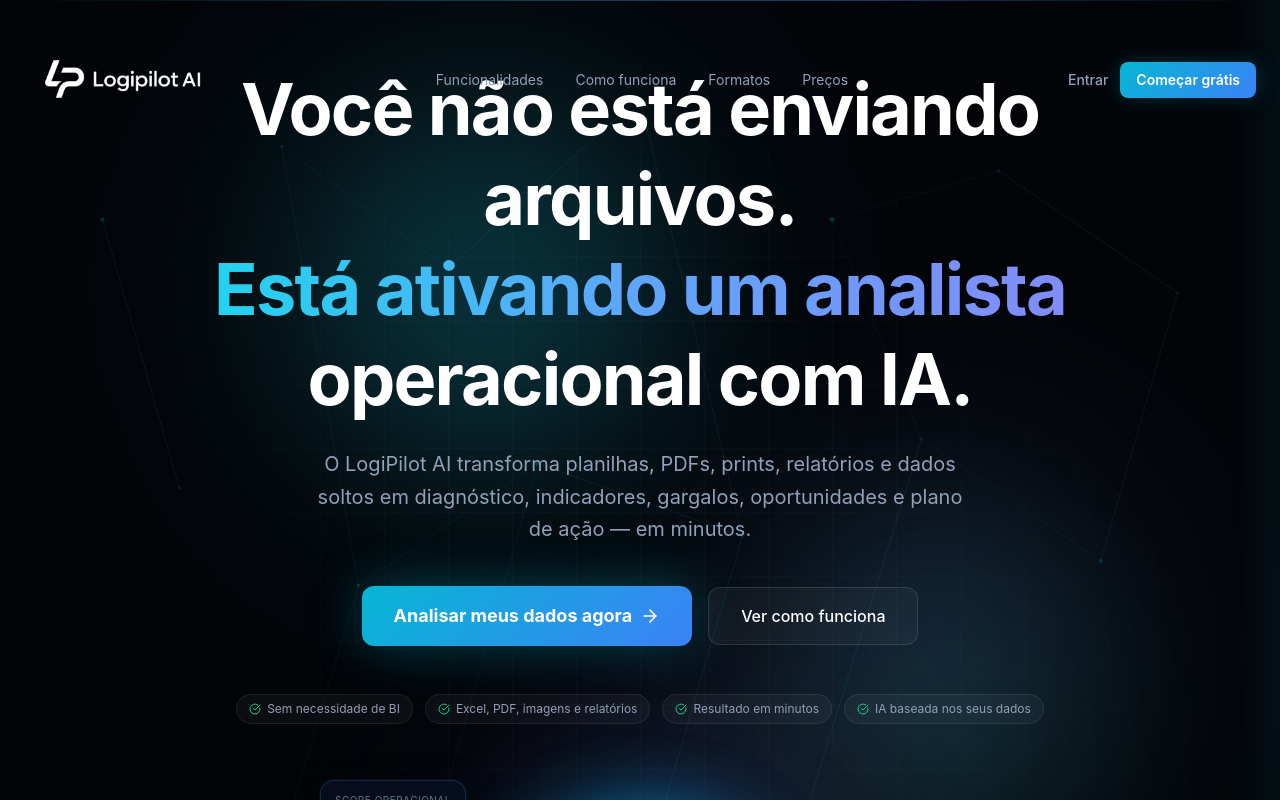
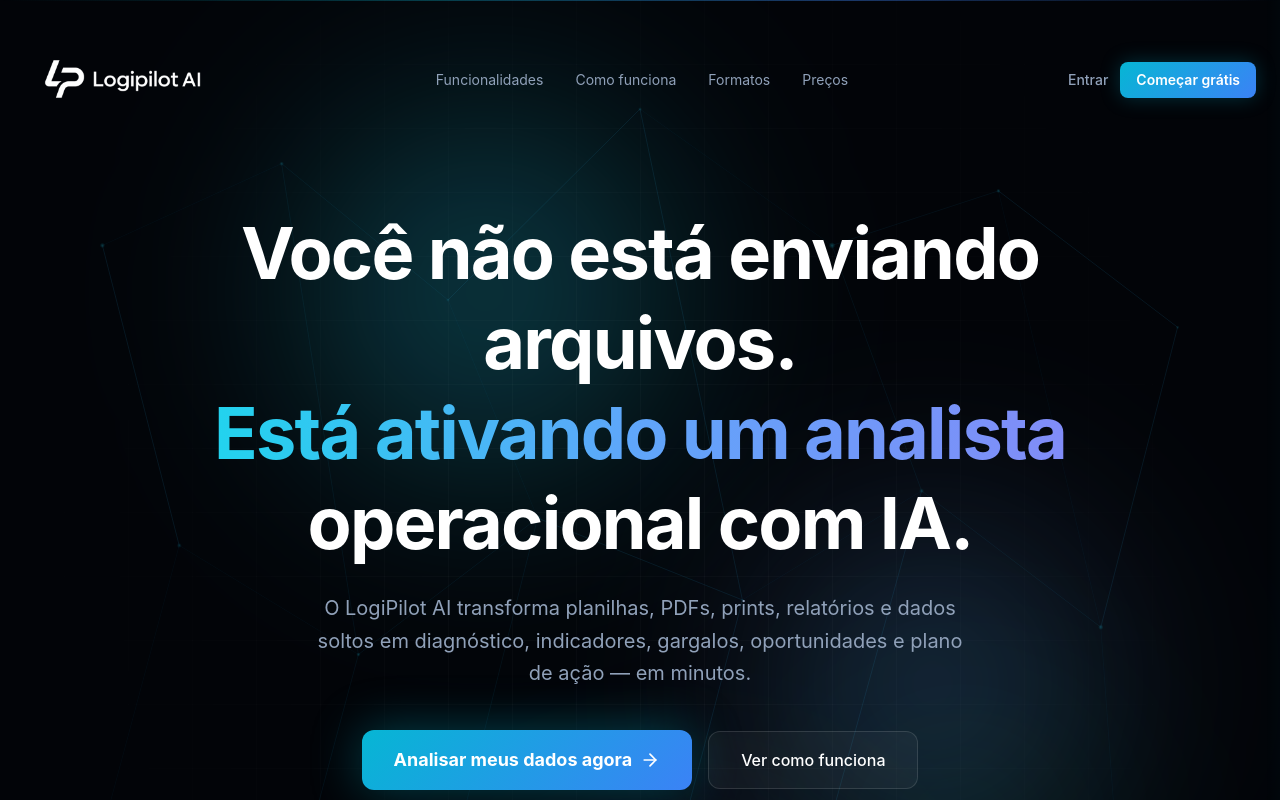
Before and after one commit to zanao-cloud/logipilot, a Next.js app: page / in a window 1280 px wide. Shown: the top 800 px of the page. Built offline with nearby package versions, Linux system fonts and the light colour scheme.

Commit message:
fix(landing): aumenta pt do hero para não sobrepor navbar

```diff
--- a/app/page.tsx
+++ b/app/page.tsx
@@ -141,7 +141,7 @@ export default function LandingPage() {
       </header>
 
       {/* ── Hero ── */}
-      <section className="relative flex flex-col items-center px-6 pt-12 md:pt-16 pb-24 overflow-hidden">
+      <section className="relative flex flex-col items-center px-6 pt-44 md:pt-52 pb-24 overflow-hidden">
         <HeroBackground />
 
         {/* ── Headline FIRST ── */}
```
